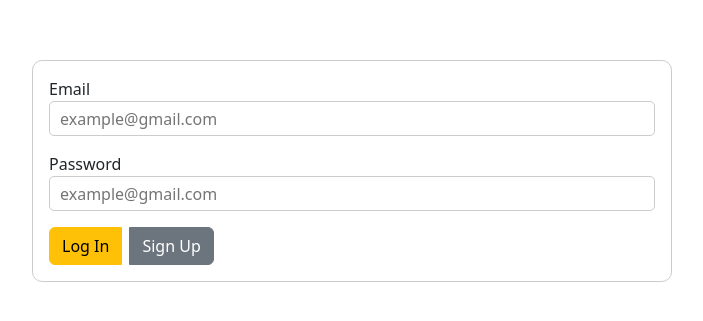
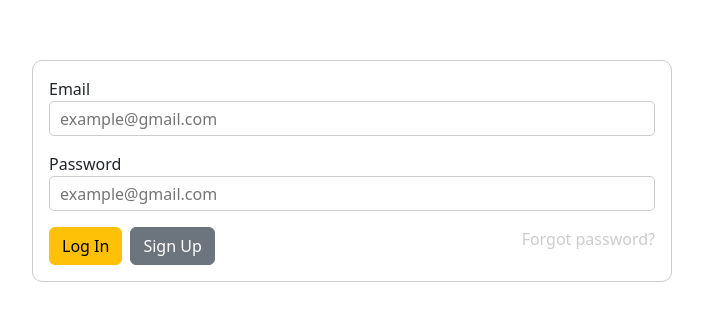
Before and after one commit to GreRin/react-pet, a React (Create React App) app: page / in a window 1280 px wide. Shown: the part 229-550 px from the top of the page, without its empty margins (288-991 px from the left). Built offline with nearby package versions, Linux system fonts and the light colour scheme.

Commit message:
feat: added restore password

```diff
--- a/src/components/auth-form/AuthPage.scss
+++ b/src/components/auth-form/AuthPage.scss
@@ -19,4 +19,10 @@
       color: $red-10;
     }
   }
+
+  .forgot-password {
+    color: $gray-cc;
+    text-decoration: none;
+    cursor: pointer;
+  }
 }
--- a/src/components/auth-form/AuthPage.tsx
+++ b/src/components/auth-form/AuthPage.tsx
@@ -16,6 +16,7 @@ export const AuthPage = (): any => {
     password: '',
   });
   const [err, setErr] = useState('');
+  const [forgotPWD, setForgotPWD] = useState(true);
   const [result, setResult] = useState<any>({});
   const navigate = useNavigate();
   const auth = useContext(AuthContext);
@@ -70,6 +71,27 @@ export const AuthPage = (): any => {
     password: Yup.string().min(10, 'Too Short!').max(50, 'Too Long!').required('Required'),
   });
 
+  const forgotPasswordHandler = async (props: any): Promise<void> => {
+    if (props.values) {
+      if (props.values.email && !props.errors.email) {
+        try {
+          const data = await request('/api/restorePassword', 'POST', props.values);
+          if (data) {
+            setForgotPWD(true);
+            toast.success(data.message, { position: 'bottom-right' });
+          }
+        } catch (error) {
+          toast.error(error.message, { position: 'bottom-right' });
+        }
+      } else {
+        setForgotPWD(false);
+        toast.error('Email: ' + props.errors.email, { position: 'bottom-right' });
+      }
+    } else {
+      setForgotPWD(!forgotPWD);
+    }
+  };
+
   return (
     <div className="d-flex align-items-center h-100">
       <div className="col-6 offset-3">
@@ -95,6 +117,7 @@ export const AuthPage = (): any => {
                     <div className="notification">{props.errors.email}</div>
                   ) : null}
                 </div>
+                {forgotPWD && (
                   <div className="form-group mt-3">
                     <label htmlFor="password">Password</label>
                     <Field
@@ -108,14 +131,37 @@ export const AuthPage = (): any => {
                       <div className="notification">{props.errors.password}</div>
                     ) : null}
                   </div>
-                <div className="btn-group mt-3">
+                )}
+                {forgotPWD ? (
+                  <div className="d-flex justify-content-between btn-group mt-3 w-100">
+                    <div>
                       <Button className="me-2" variant="warning" type="submit" disabled={loading}>
                         Log In
                       </Button>
-                  <Button variant="secondary" type="button" onClick={() => registerHandler(props)} disabled={loading}>
+                      <Button
+                        variant="secondary"
+                        type="button"
+                        onClick={() => registerHandler(props)}
+                        disabled={loading}
+                      >
                         Sign Up
                       </Button>
                     </div>
+                    <a className="forgot-password" onClick={forgotPasswordHandler}>
+                      Forgot password?
+                    </a>
+                  </div>
+                ) : (
+                  <Button
+                    className="mt-2"
+                    variant="warning"
+                    type="button"
+                    onClick={() => forgotPasswordHandler(props)}
+                    disabled={loading}
+                  >
+                    Restore password
+                  </Button>
+                )}
               </div>
             </Form>
           )}
```
Lines whose indentation alone changed are shown as unchanged.
